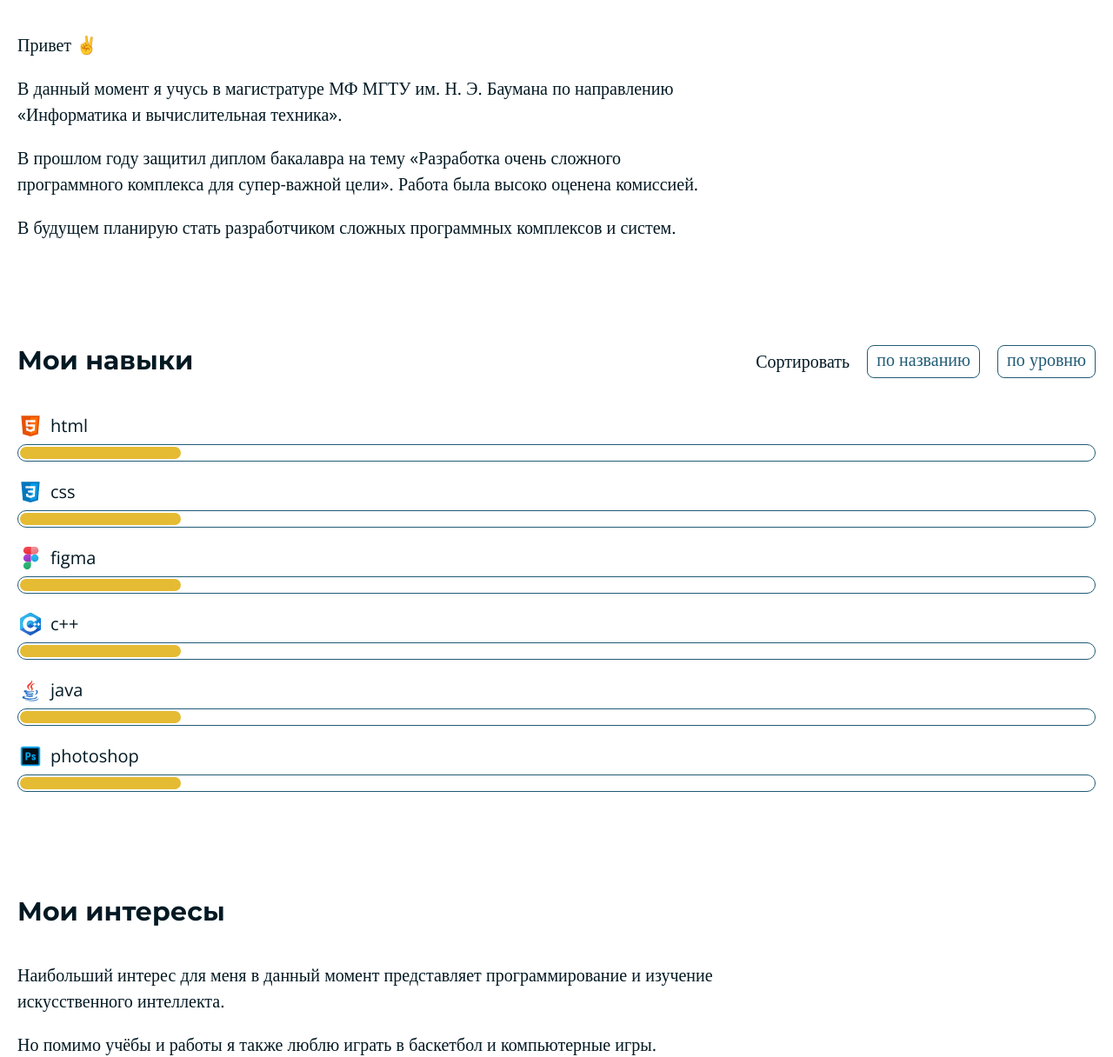
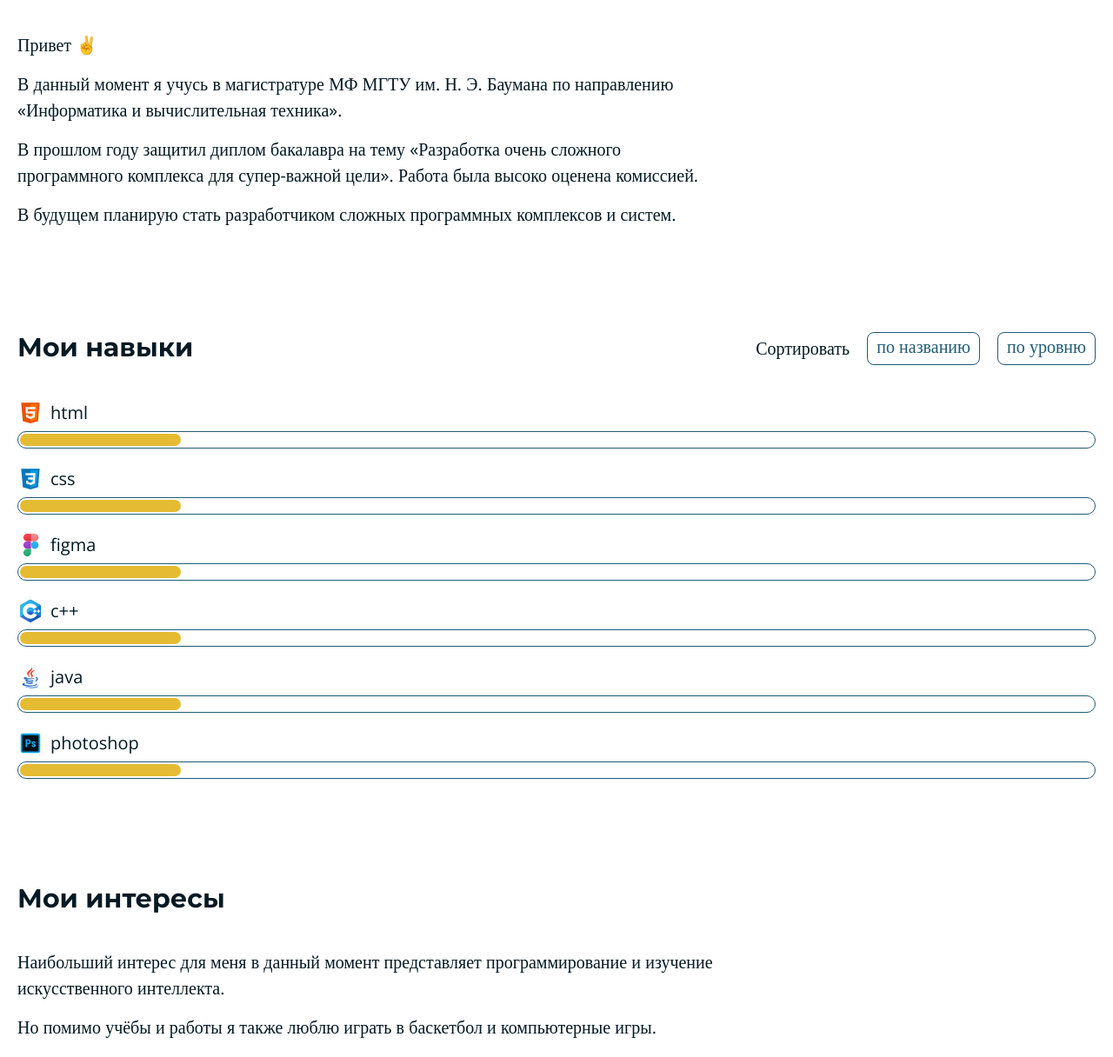
Before and after one commit to pluggarose/portfolio, a plain HTML site: page index.html in a window 1280 px wide. Shown: the part 679-1895 px from the top of the page at 87% size. Drawn offline with nearby package versions, Linux system fonts and the light colour scheme.

Commit message:
Исправление отступов

```diff
--- a/css/style.css
+++ b/css/style.css
@@ -93,6 +93,10 @@ footer{
     margin: 0;
 }
 
+.nav {
+    display: flex;
+}
+
 .main-footer .container {
     padding-top: 50px;
     padding-bottom: 50px;
@@ -159,7 +163,7 @@ footer{
 
 .social-link{
     box-sizing: border-box;
-    display: block;
+    display: flex;
     padding: 10px;
     gap: 10px;
     width: 50px;
@@ -202,7 +206,7 @@ footer{
 }
 
 .contact-link{
-    display: block;
+    display: flex;
     padding: 10px;
     background-repeat: no-repeat;
     background-position: left;
@@ -307,7 +311,7 @@ footer{
     margin-top: 0px;
 }
 
-.text-wraper{
+.text-wrapper{
     max-width: 800px;
 }
 
@@ -336,3 +340,11 @@ footer{
 .contacts, .interests, .skills, .about {
     margin-bottom: 120px;
 }
+
+p{
+    margin: 0;
+}
+
+p + p {
+    margin-top: 15px;
+}
--- a/index.html
+++ b/index.html
@@ -33,7 +33,7 @@
             </section>
             <section id="about" class="about">
                 <h2>Пара слов обо мне</h2>
-                <div class="text-wraper">
+                <div class="text-wrapper">
                     <p>Привет ✌</p>
 
                     <p>В данный момент я учусь в магистратуре МФ МГТУ им. Н. Э. Баумана
@@ -86,7 +86,7 @@
             </section>
             <section id="interests" class="interests">
                 <h2>Мои интересы</h2>
-                <div class="text-wraper">
+                <div class="text-wrapper">
                     <p>Наибольший интерес для меня в данный момент представляет программирование и изучение искусственного интеллекта.</p>
                     <p>Но помимо учёбы и работы я также люблю играть в баскетбол и компьютерные игры.</p>
                 </div>
```
